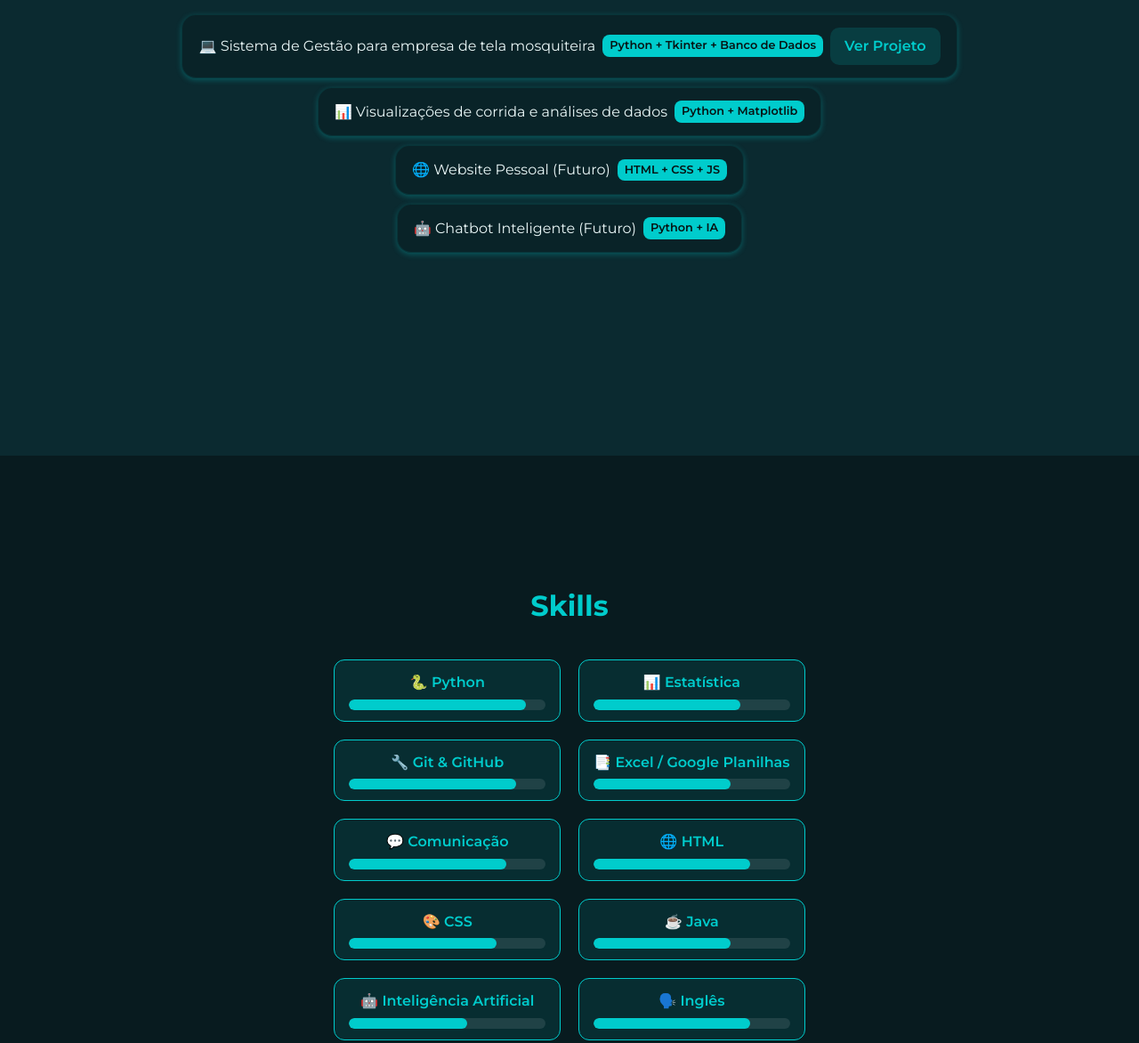
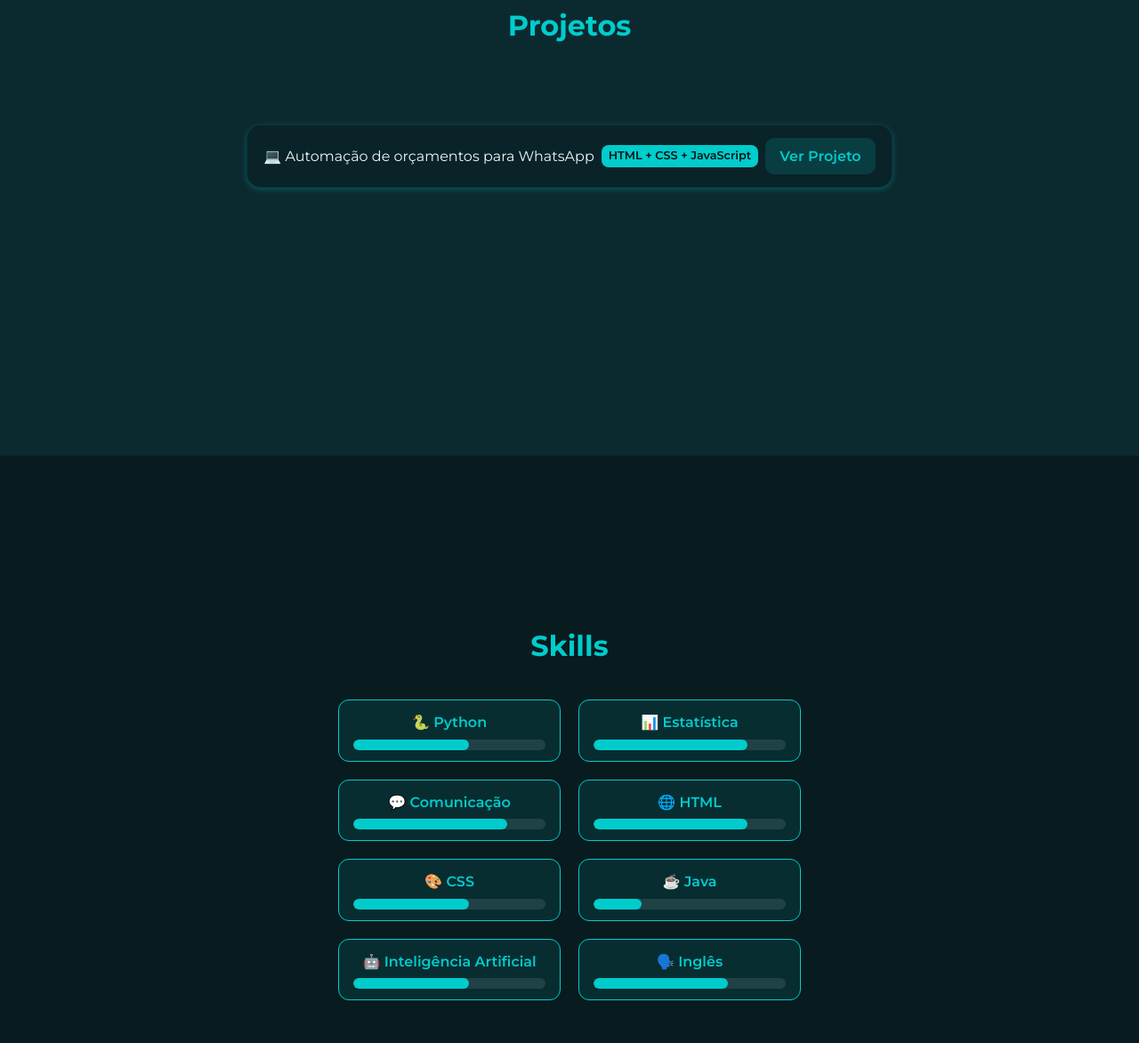
Before and after one commit to Sawxor19/portfolio, a plain HTML site: page index.html in a window 1280 px wide. Shown: the part 1088-2260 px from the top of the page at 89% size. Drawn offline with Linux system fonts and the light colour scheme.

Commit message:
Update index.html

```diff
--- a/index.html
+++ b/index.html
@@ -163,13 +163,10 @@ section:nth-child(even){background:#0b2a30;}
 
 <!-- PROJETOS -->
 <section id="projetos">
-  <h2>Projetos</h2>
-  <ul>
-    <li>💻 Sistema de Gestão para empresa de tela mosquiteira <span class="badge">Python + Tkinter + Banco de Dados</span> <a href="https://github.com/Sawxor19/projeto.mosquiteira" target="_blank" class="button-link">Ver Projeto</a></li>
-    <li>📊 Visualizações de corrida e análises de dados <span class="badge">Python + Matplotlib</span></li>
-    <li>🌐 Website Pessoal (Futuro) <span class="badge">HTML + CSS + JS</span></li>
-    <li>🤖 Chatbot Inteligente (Futuro) <span class="badge">Python + IA</span></li>
-  </ul>
+  <h2>Projetos</h2>
+  <ul>
+    <li>💻 Automação de orçamentos para WhatsApp <span class="badge">HTML + CSS + JavaScript</span> <a href="https://github.com/Mosquiteira/orcamento" target="_blank" class="button-link">Ver Projeto</a></li>
+  </ul>
 </section>
 
 
@@ -177,16 +174,14 @@ section:nth-child(even){background:#0b2a30;}
 <section id="skills">
   <h2>Skills</h2>
   <div class="rpg-skills">
-    <div class="skill-card"><div class="skill-name">🐍 Python</div><div class="skill-bar"><div class="skill-fill" style="width:90%;"></div></div></div>
-    <div class="skill-card"><div class="skill-name">📊 Estatística</div><div class="skill-bar"><div class="skill-fill" style="width:75%;"></div></div></div>
-    <div class="skill-card"><div class="skill-name">🔧 Git & GitHub</div><div class="skill-bar"><div class="skill-fill" style="width:85%;"></div></div></div>
-    <div class="skill-card"><div class="skill-name">📑 Excel / Google Planilhas</div><div class="skill-bar"><div class="skill-fill" style="width:70%;"></div></div></div>
+    <div class="skill-card"><div class="skill-name">🐍 Python</div><div class="skill-bar"><div class="skill-fill" style="width:60%;"></div></div></div>
+    <div class="skill-card"><div class="skill-name">📊 Estatística</div><div class="skill-bar"><div class="skill-fill" style="width:80%;"></div></div></div>
     <div class="skill-card"><div class="skill-name">💬 Comunicação</div><div class="skill-bar"><div class="skill-fill" style="width:80%;"></div></div></div>
     <div class="skill-card"><div class="skill-name">🌐 HTML</div><div class="skill-bar"><div class="skill-fill" style="width:80%;"></div></div></div>
-    <div class="skill-card"><div class="skill-name">🎨 CSS</div><div class="skill-bar"><div class="skill-fill" style="width:75%;"></div></div></div>
-    <div class="skill-card"><div class="skill-name">☕ Java</div><div class="skill-bar"><div class="skill-fill" style="width:70%;"></div></div></div>
+    <div class="skill-card"><div class="skill-name">🎨 CSS</div><div class="skill-bar"><div class="skill-fill" style="width:60%;"></div></div></div>
+    <div class="skill-card"><div class="skill-name">☕ Java</div><div class="skill-bar"><div class="skill-fill" style="width:25%;"></div></div></div>
     <div class="skill-card"><div class="skill-name">🤖 Inteligência Artificial</div><div class="skill-bar"><div class="skill-fill" style="width:60%;"></div></div></div>
-    <div class="skill-card"><div class="skill-name">🗣️ Inglês</div><div class="skill-bar"><div class="skill-fill" style="width:80%;"></div></div></div>
+    <div class="skill-card"><div class="skill-name">🗣️ Inglês</div><div class="skill-bar"><div class="skill-fill" style="width:70%;"></div></div></div>
   </div>
 </section>
 
```
